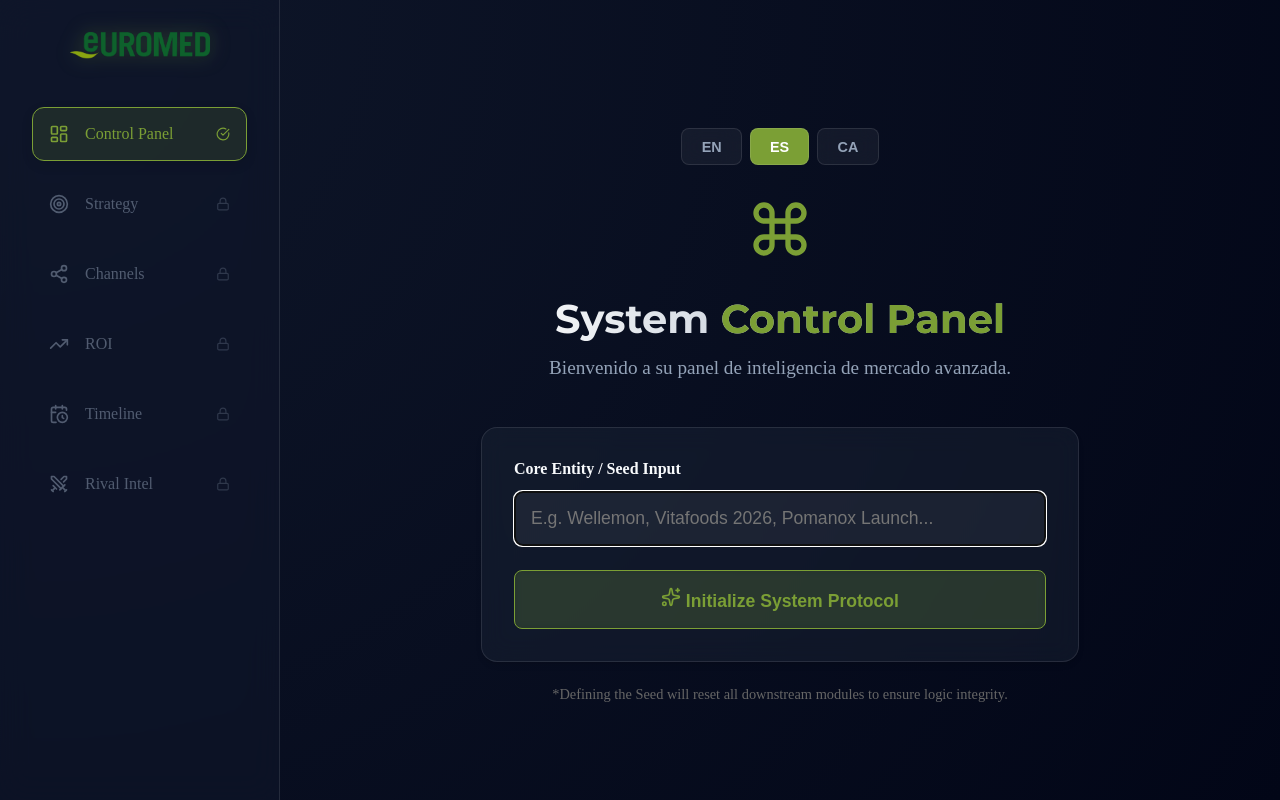
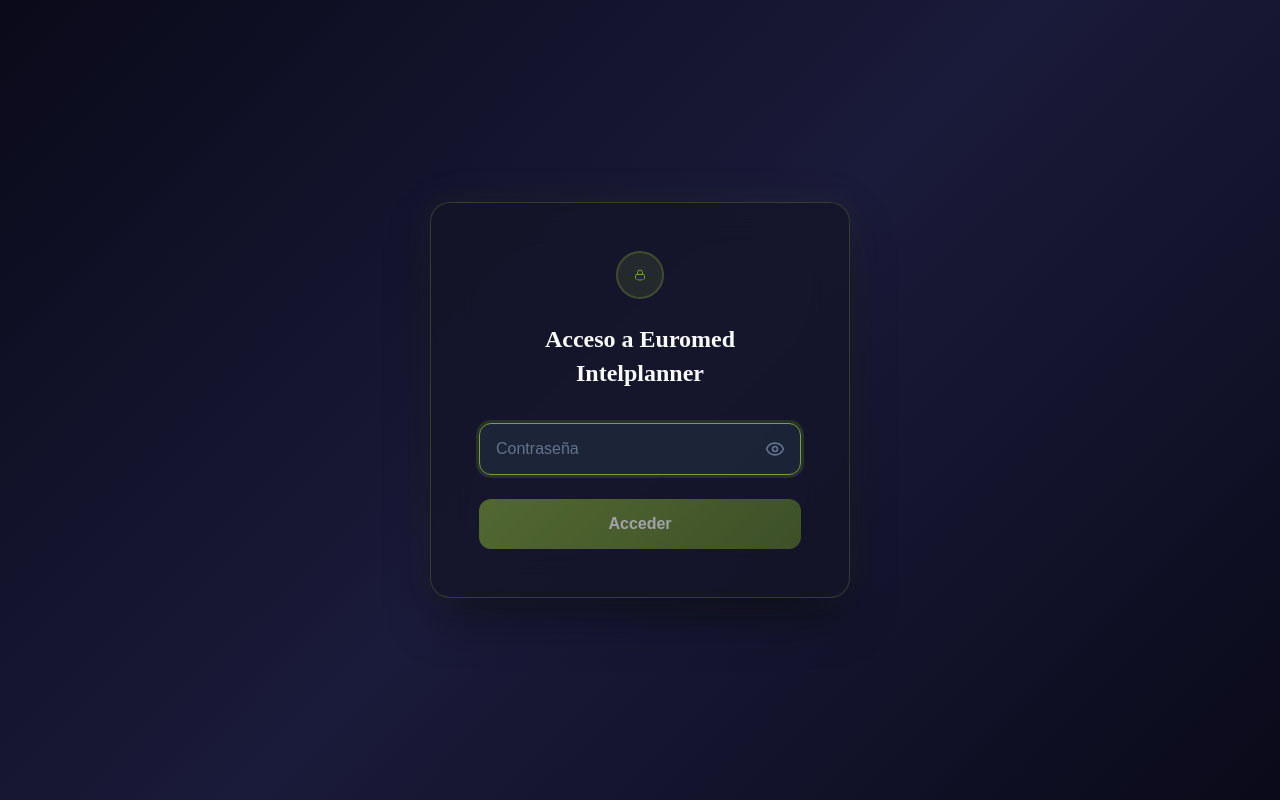
Before and after one commit to ranndoneur26/euromed-intelplanner, a Next.js app: page / in a window 1280 px wide. Built offline with nearby package versions, Linux system fonts and the light colour scheme.

Commit message:
feat: Add restricted access login page with password protection

```diff
--- a/src/app/layout.tsx
+++ b/src/app/layout.tsx
@@ -1,8 +1,9 @@
 import type { Metadata } from "next";
 import { Montserrat, Inter } from "next/font/google";
-import Sidebar from "@/components/Sidebar";
 import { LanguageProvider } from "@/context/LanguageContext";
 import { GravityProvider } from "@/context/GravityContext";
+import { AuthProvider } from "@/context/AuthContext";
+import AuthGate from "@/components/AuthGate";
 import LanguageSync from "@/components/LanguageSync";
 import "./globals.css";
 
@@ -33,14 +34,13 @@ export default function RootLayout({
       <body className={`${montserrat.variable} ${inter.variable}`} suppressHydrationWarning>
         <LanguageProvider>
           <LanguageSync />
-          <GravityProvider>
-            <div style={{ display: "flex", minHeight: "100vh" }}>
-              <Sidebar />
-              <main style={{ flex: 1, marginLeft: "280px", display: "flex", flexDirection: "column" }}>
+          <AuthProvider>
+            <GravityProvider>
+              <AuthGate>
                 {children}
-              </main>
-            </div>
-          </GravityProvider>
+              </AuthGate>
+            </GravityProvider>
+          </AuthProvider>
         </LanguageProvider>
       </body>
     </html>
--- /dev/null
+++ b/src/components/AuthGate.tsx
@@ -0,0 +1,22 @@
+"use client";
+
+import { useAuth } from "@/context/AuthContext";
+import LoginPage from "@/components/LoginPage";
+import Sidebar from "@/components/Sidebar";
+
+export default function AuthGate({ children }: { children: React.ReactNode }) {
+    const { isAuthenticated } = useAuth();
+
+    if (!isAuthenticated) {
+        return <LoginPage />;
+    }
+
+    return (
+        <div style={{ display: "flex", minHeight: "100vh" }}>
+            <Sidebar />
+            <main style={{ flex: 1, marginLeft: "280px", display: "flex", flexDirection: "column" }}>
+                {children}
+            </main>
+        </div>
+    );
+}
--- /dev/null
+++ b/src/components/LoginPage.module.css
@@ -0,0 +1,153 @@
+.container {
+    min-height: 100vh;
+    display: flex;
+    align-items: center;
+    justify-content: center;
+    background: linear-gradient(135deg, #0a0a1a 0%, #1a1a3a 50%, #0a0a1a 100%);
+    padding: 2rem;
+}
+
+.loginCard {
+    background: rgba(20, 20, 40, 0.8);
+    backdrop-filter: blur(20px);
+    border: 1px solid rgba(123, 159, 53, 0.3);
+    border-radius: 20px;
+    padding: 3rem;
+    width: 100%;
+    max-width: 420px;
+    box-shadow:
+        0 25px 50px -12px rgba(0, 0, 0, 0.5),
+        0 0 40px rgba(123, 159, 53, 0.1);
+}
+
+.iconWrapper {
+    display: flex;
+    justify-content: center;
+    margin-bottom: 1.5rem;
+    color: #7B9F35;
+}
+
+.iconWrapper svg {
+    padding: 1rem;
+    background: rgba(123, 159, 53, 0.15);
+    border-radius: 50%;
+    border: 2px solid rgba(123, 159, 53, 0.3);
+}
+
+.title {
+    text-align: center;
+    font-size: 1.5rem;
+    font-weight: 600;
+    color: #f8fafc;
+    margin-bottom: 2rem;
+    line-height: 1.4;
+}
+
+.form {
+    display: flex;
+    flex-direction: column;
+    gap: 1.5rem;
+}
+
+.inputGroup {
+    display: flex;
+    flex-direction: column;
+    gap: 0.5rem;
+}
+
+.inputWrapper {
+    position: relative;
+    display: flex;
+    align-items: center;
+}
+
+.input {
+    width: 100%;
+    padding: 1rem 3rem 1rem 1rem;
+    background: rgba(30, 41, 59, 0.8);
+    border: 1px solid rgba(71, 85, 105, 0.5);
+    border-radius: 12px;
+    color: #f8fafc;
+    font-size: 1rem;
+    transition: all 0.3s ease;
+}
+
+.input::placeholder {
+    color: #64748b;
+}
+
+.input:focus {
+    outline: none;
+    border-color: #7B9F35;
+    box-shadow: 0 0 0 3px rgba(123, 159, 53, 0.2);
+}
+
+.toggleBtn {
+    position: absolute;
+    right: 1rem;
+    background: none;
+    border: none;
+    color: #64748b;
+    cursor: pointer;
+    padding: 0;
+    display: flex;
+    align-items: center;
+    justify-content: center;
+    transition: color 0.2s ease;
+}
+
+.toggleBtn:hover {
+    color: #7B9F35;
+}
+
+.errorBox {
+    display: flex;
+    align-items: center;
+    gap: 0.5rem;
+    padding: 0.75rem 1rem;
+    background: rgba(239, 68, 68, 0.15);
+    border: 1px solid rgba(239, 68, 68, 0.3);
+    border-radius: 10px;
+    color: #ef4444;
+    font-size: 0.9rem;
+}
+
+.submitBtn {
+    width: 100%;
+    padding: 1rem;
+    background: linear-gradient(135deg, #7B9F35 0%, #5a7a28 100%);
+    border: none;
+    border-radius: 12px;
+    color: white;
+    font-size: 1rem;
+    font-weight: 600;
+    cursor: pointer;
+    transition: all 0.3s ease;
+}
+
+.submitBtn:hover:not(:disabled) {
+    transform: translateY(-2px);
+    box-shadow: 0 10px 20px rgba(123, 159, 53, 0.3);
+}
+
+.submitBtn:disabled {
+    opacity: 0.6;
+    cursor: not-allowed;
+}
+
+.loading {
+    display: flex;
+    align-items: center;
+    justify-content: center;
+    gap: 0.5rem;
+}
+
+@media (max-width: 480px) {
+    .loginCard {
+        padding: 2rem;
+    }
+
+    .title {
+        font-size: 1.25rem;
+    }
+}
--- /dev/null
+++ b/src/components/LoginPage.tsx
@@ -0,0 +1,83 @@
+"use client";
+
+import { useState } from "react";
+import { useAuth } from "@/context/AuthContext";
+import { Lock, Eye, EyeOff, AlertCircle } from "lucide-react";
+import styles from "./LoginPage.module.css";
+
+export default function LoginPage() {
+    const { login } = useAuth();
+    const [password, setPassword] = useState("");
+    const [showPassword, setShowPassword] = useState(false);
+    const [error, setError] = useState("");
+    const [isLoading, setIsLoading] = useState(false);
+
+    const handleSubmit = async (e: React.FormEvent) => {
+        e.preventDefault();
+        setError("");
+        setIsLoading(true);
+
+        // Small delay for UX
+        await new Promise(resolve => setTimeout(resolve, 500));
+
+        const success = login(password);
+        if (!success) {
+            setError("Contraseña incorrecta");
+            setIsLoading(false);
+        }
+    };
+
+    return (
+        <div className={styles.container}>
+            <div className={styles.loginCard}>
+                <div className={styles.iconWrapper}>
+                    <Lock size={48} />
+                </div>
+
+                <h1 className={styles.title}>Acceso a Euromed Intelplanner</h1>
+
+                <form onSubmit={handleSubmit} className={styles.form}>
+                    <div className={styles.inputGroup}>
+                        <div className={styles.inputWrapper}>
+                            <input
+                                type={showPassword ? "text" : "password"}
+                                value={password}
+                                onChange={(e) => setPassword(e.target.value)}
+                                placeholder="Contraseña"
+                                className={styles.input}
+                                autoFocus
+                                required
+                            />
+                            <button
+                                type="button"
+                                className={styles.toggleBtn}
+                                onClick={() => setShowPassword(!showPassword)}
+                            >
+                                {showPassword ? <EyeOff size={20} /> : <Eye size={20} />}
+                            </button>
+                        </div>
+                    </div>
+
+                    {error && (
+                        <div className={styles.errorBox}>
+                            <AlertCircle size={18} />
+                            <span>{error}</span>
+                        </div>
+                    )}
+
+                    <button
+                        type="submit"
+                        className={styles.submitBtn}
+                        disabled={isLoading || !password}
+                    >
+                        {isLoading ? (
+                            <span className={styles.loading}>Verificando...</span>
+                        ) : (
+                            "Acceder"
+                        )}
+                    </button>
+                </form>
+            </div>
+        </div>
+    );
+}
--- /dev/null
+++ b/src/context/AuthContext.tsx
@@ -0,0 +1,60 @@
+"use client";
+
+import { createContext, useContext, useState, useEffect, ReactNode } from "react";
+
+interface AuthContextType {
+    isAuthenticated: boolean;
+    login: (password: string) => boolean;
+    logout: () => void;
+}
+
+const AuthContext = createContext<AuthContextType | undefined>(undefined);
+
+const CORRECT_PASSWORD = "euro_med@";
+const AUTH_KEY = "euromed_auth";
+
+export function AuthProvider({ children }: { children: ReactNode }) {
+    const [isAuthenticated, setIsAuthenticated] = useState(false);
+    const [isLoading, setIsLoading] = useState(true);
+
+    useEffect(() => {
+        // Check if user is already authenticated
+        const authStatus = sessionStorage.getItem(AUTH_KEY);
+        if (authStatus === "true") {
+            setIsAuthenticated(true);
+        }
+        setIsLoading(false);
+    }, []);
+
+    const login = (password: string): boolean => {
+        if (password === CORRECT_PASSWORD) {
+            setIsAuthenticated(true);
+            sessionStorage.setItem(AUTH_KEY, "true");
+            return true;
+        }
+        return false;
+    };
+
+    const logout = () => {
+        setIsAuthenticated(false);
+        sessionStorage.removeItem(AUTH_KEY);
+    };
+
+    if (isLoading) {
+        return null; // or a loading spinner
+    }
+
+    return (
+        <AuthContext.Provider value={{ isAuthenticated, login, logout }}>
+            {children}
+        </AuthContext.Provider>
+    );
+}
+
+export function useAuth() {
+    const context = useContext(AuthContext);
+    if (context === undefined) {
+        throw new Error("useAuth must be used within an AuthProvider");
+    }
+    return context;
+}
```
